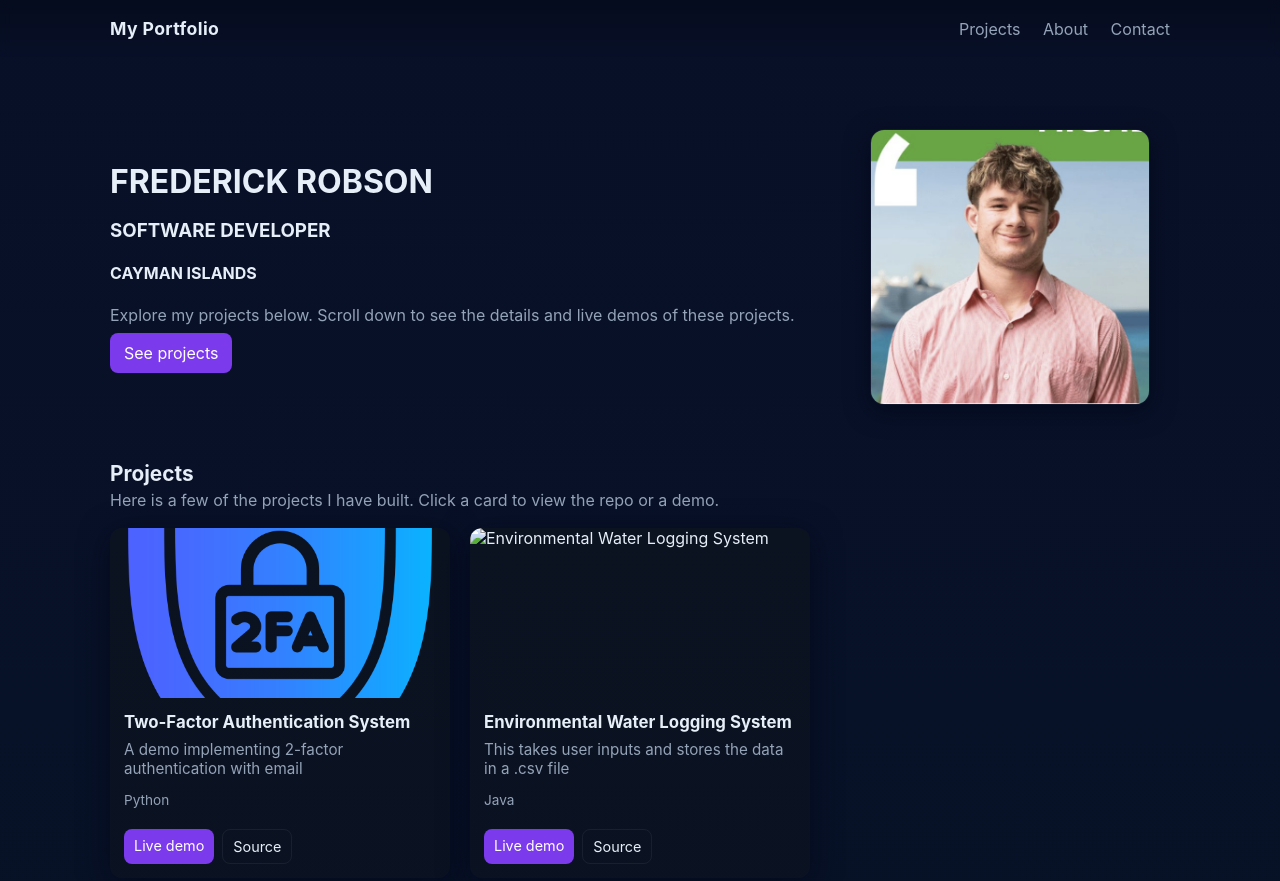
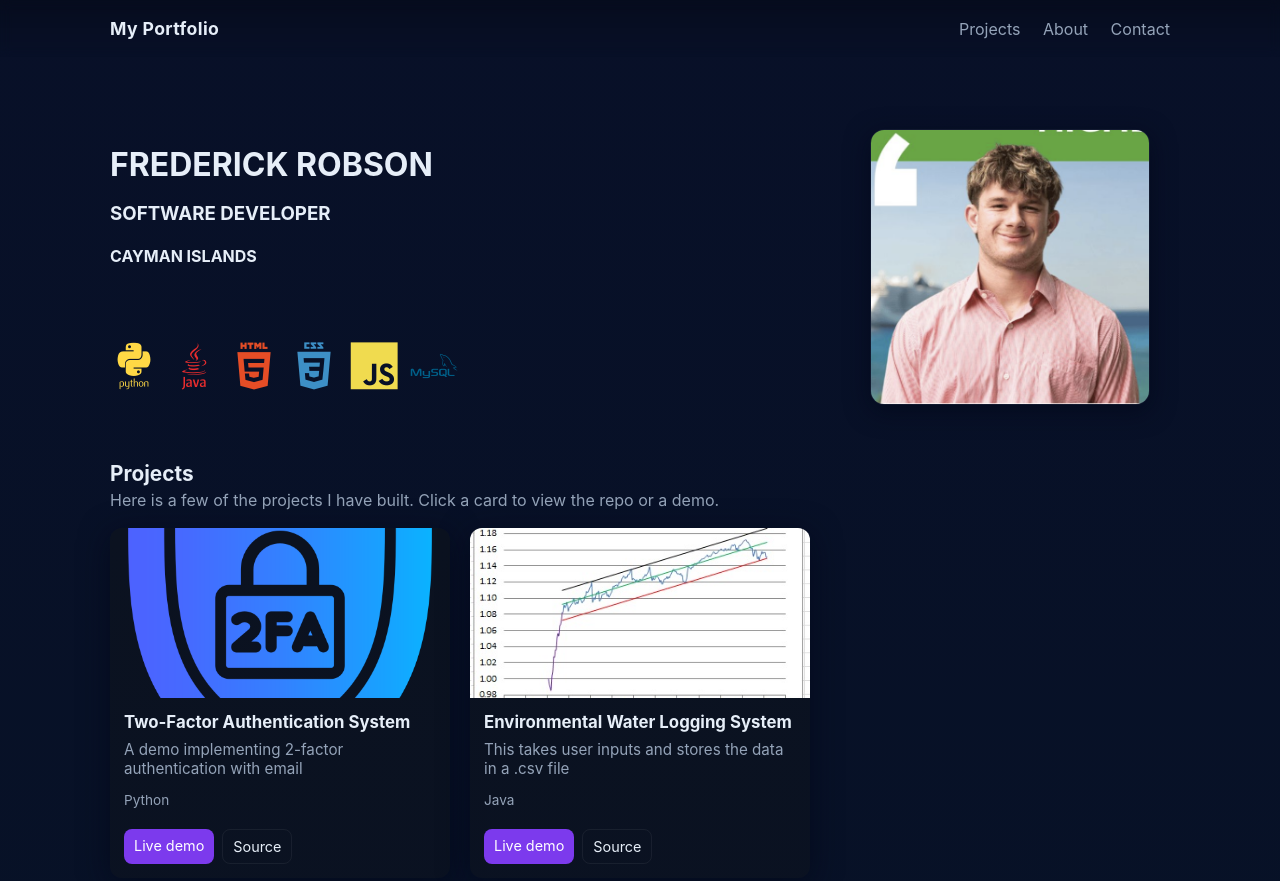
Before and after one commit to fredRobson345/Website, a plain HTML site: page index.html in a window 1280 px wide. Shown: the top 881 px of the page. Drawn offline with nearby package versions, Linux system fonts and the light colour scheme.

Commit message:
Add files via upload
Added a tech stack class in index.html and style.css and update img directory

```diff
--- a/index.html
+++ b/index.html
@@ -5,6 +5,7 @@
     <meta name="viewport" content="width=device-width, initial-scale=1" />
     <title>My Coding Projects</title>
     <link rel="stylesheet" href="style.css" />
+    <link rel="stylesheet" type='text/css' href="https://cdn.jsdelivr.net/gh/devicons/devicon@latest/devicon.min.css" />
   </head>
   <body>
     <header class="site-header">
@@ -25,24 +26,33 @@
             <h2>FREDERICK ROBSON</h2>
             <h3>SOFTWARE DEVELOPER</h3>
             <h4>CAYMAN ISLANDS</h4>
-            <p>Explore my projects below. Scroll down to see the details and live demos of these projects.</p>
-            <a class="btn" href="#projects">See projects</a>
+            <br><br>
+            <div class="tech-icons">
+              <i class="devicon-python-plain-wordmark colored"></i>
+              <i class="devicon-java-plain-wordmark colored"></i>
+              <i class="devicon-html5-plain-wordmark colored"></i>
+              <i class="devicon-css3-plain-wordmark colored"></i>
+              <i class="devicon-javascript-plain colored"></i>
+              <i class="devicon-mysql-plain-wordmark colored"></i>
+            </div>
           </div>
 
           <div class="hero-image">
             <img src="img/profile.png" alt="Profile photo" class="profile-img" />
           </div>
         </div>
+
       </section>
+
 
       <section id="projects" class="projects container">
         <h3 class="section-title">Projects</h3>
         <p class="section-sub">Here is a few of the projects I have built. Click a card to view the repo or a demo.</p>
 
         <div class="grid">
-          <!-- Example project card: copy and edit for your projects -->
+
           <article class="card reveal" tabindex="0">
-            <img src="img/projects/2fa.png" alt="Project 1 screenshot" class="card-img"/>
+            <img src="img/projects/2fa/2fa.png" alt="2 Factor Authentication" class="card-img"/>
             <div class="card-body">
               <h4 class="card-title">Two-Factor Authentication System</h4>
               <p class="card-desc">A demo implementing 2-factor authentication with email</p>
@@ -55,7 +65,7 @@
           </article>
 
           <article class="card reveal" tabindex="0">
-            <img src="#" alt=" Environmental Water Logging System " class="card-img"/>
+            <img src="img/projects/environmental/environmental.png" alt=" Environmental Water Logging System " class="card-img"/>
             <div class="card-body">
               <h4 class="card-title"> Environmental Water Logging System </h4>
               <p class="card-desc"> This takes user inputs and stores the data in a .csv file </p>
--- a/style.css
+++ b/style.css
@@ -29,10 +29,19 @@ body{
 .hero-inner{display:grid;grid-template-columns:1fr 320px;gap:24px;align-items:center}
 .hero-copy{align-self:center}
 .hero h2{margin:0;font-size:2rem}
-.hero p{margin:0;color:var(--muted)}
+.hero p{margin:0 0 24px;color:var(--muted)}
 
 .hero-image{display:flex;justify-content:center}
 .profile-img{width:100%;max-width:280px;height:auto;border-radius:14px;object-fit:cover;border:1px solid rgba(255,255,255,0.04);box-shadow:0 6px 24px rgba(2,6,23,0.6)}
+
+
+/* New tech-icons wrapper for devicon usage (increases icon size by changing font-size on the <i> element) */
+.tech-icons{display:flex;gap:12px;align-items:center;margin-top:14px}
+.tech-icons i{font-size:48px;line-height:1}
+@media (max-width:640px){
+  .tech-icons i{font-size:36px}
+}
+
 .btn{display:inline-block;background:var(--accent);color:white;padding:10px 14px;border-radius:8px;text-decoration:none;margin-top:8px}
 .btn.ghost{background:transparent;border:1px solid rgba(255,255,255,0.06)}
 
```
Also changed, not shown: img/projects/2fa/2fa.png (added), img/projects/environmental/environmental.png (added).
